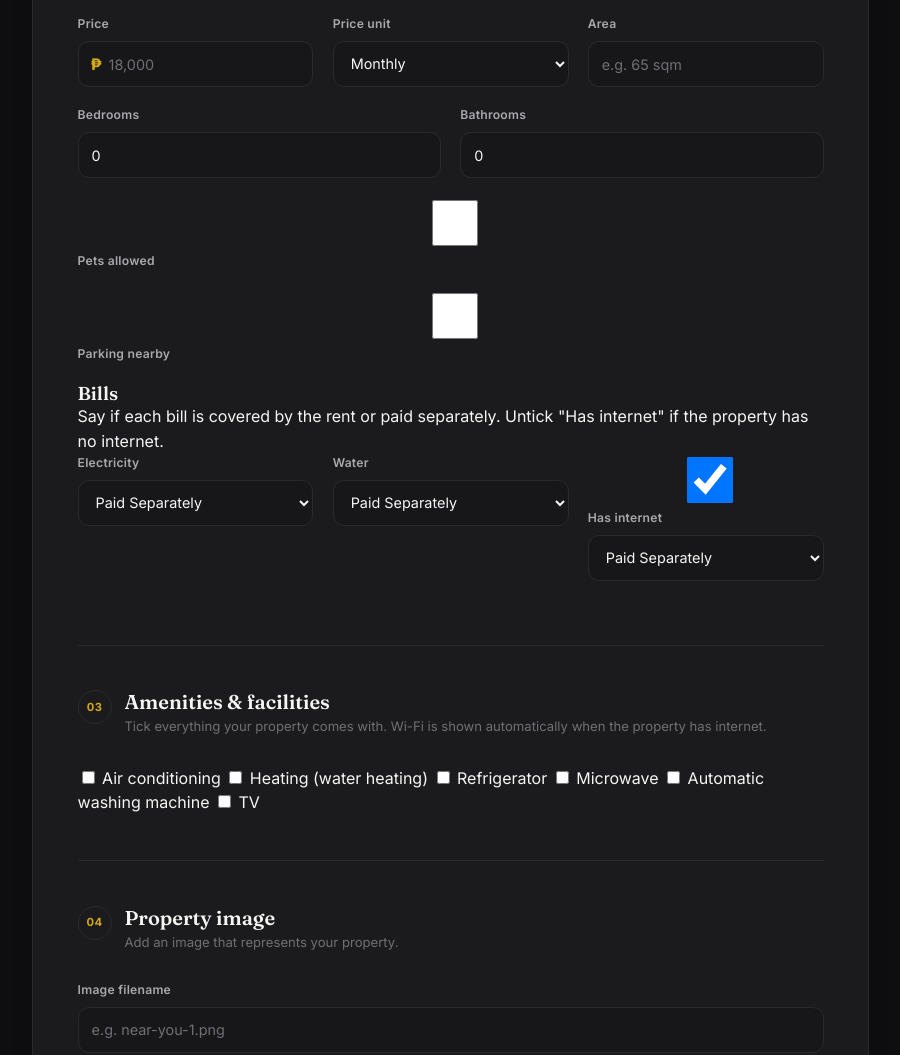
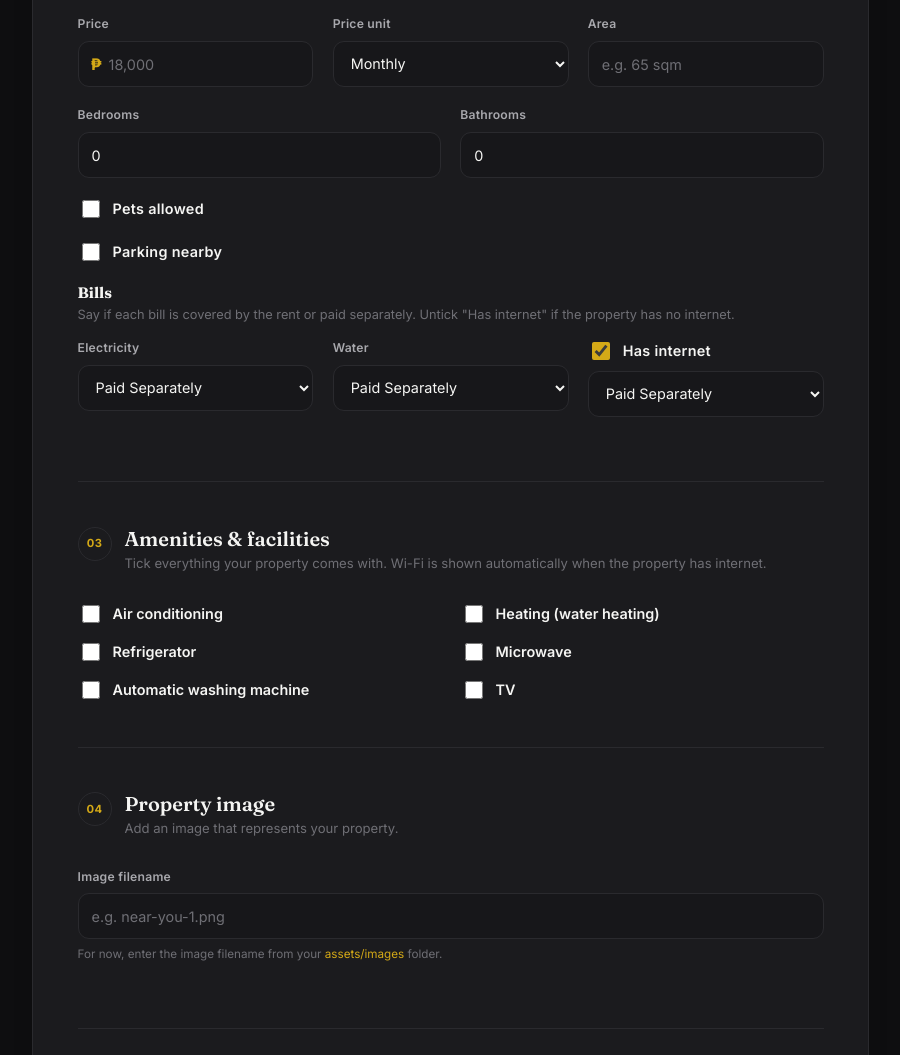
Before and after one commit to crence621/Pahuway-space, a PHP site: page /list-property.html in a window 1280 px wide. Shown: the part 1041-2096 px from the top of the page, without its empty margins (17-917 px from the left). Run offline with PHP 8.4, Linux system fonts and the light colour scheme; the visitor is signed in with stand-in values (Sample User, id 1).

Commit message:
Update list-property.css

```diff
--- a/css/list-property.css
+++ b/css/list-property.css
@@ -211,6 +211,38 @@
 .listing-field code {
   color: var(--color-gold);
   font-family: var(--font-body);
+}
+
+
+/* ---------- Pets and parking checkboxes ---------- */
+
+.listing-field .listing-check {
+  display: flex;
+  align-items: center;
+  gap: 10px;
+
+  margin-bottom: 0;
+
+  color: var(--color-text);
+
+  font-size: 0.9rem;
+  font-weight: 600;
+
+  cursor: pointer;
+}
+
+.listing-field .listing-check input {
+  width: 18px;
+  height: 18px;
+  padding: 0;
+
+  accent-color: var(--color-gold);
+
+  cursor: pointer;
+}
+
+.listing-subfield {
+  margin-top: 12px;
 }
 
 
@@ -474,3 +506,70 @@
   }
 
 }
+
+/* ---------- Bills + amenities & facilities ---------- */
+
+.listing-bills {
+  margin-top: 8px;
+}
+
+.listing-subheading {
+  margin: 0 0 4px;
+  color: var(--color-text);
+  font-size: 0.95rem;
+  font-weight: 700;
+}
+
+.listing-subnote {
+  margin: 0 0 14px;
+  color: var(--color-text-faint);
+  font-size: 0.8rem;
+}
+
+.listing-amenities {
+  display: grid;
+  grid-template-columns: repeat(2, minmax(0, 1fr));
+  gap: 14px 20px;
+}
+
+.listing-amenities .listing-check {
+  display: flex;
+  align-items: center;
+  gap: 10px;
+
+  color: var(--color-text);
+  font-size: 0.9rem;
+  font-weight: 600;
+
+  cursor: pointer;
+}
+
+.listing-amenities .listing-check input {
+  width: 18px;
+  height: 18px;
+  padding: 0;
+
+  accent-color: var(--color-gold);
+
+  cursor: pointer;
+}
+
+@media (max-width: 560px) {
+  .listing-amenities {
+    grid-template-columns: 1fr;
+  }
+}
+
+
+/* ---------- Bills ---------- */
+
+.listing-bill {
+  display: flex;
+  flex-direction: column;
+  gap: 8px;
+}
+
+.listing-bill select:disabled {
+  opacity: 0.5;
+  cursor: not-allowed;
+}
```
